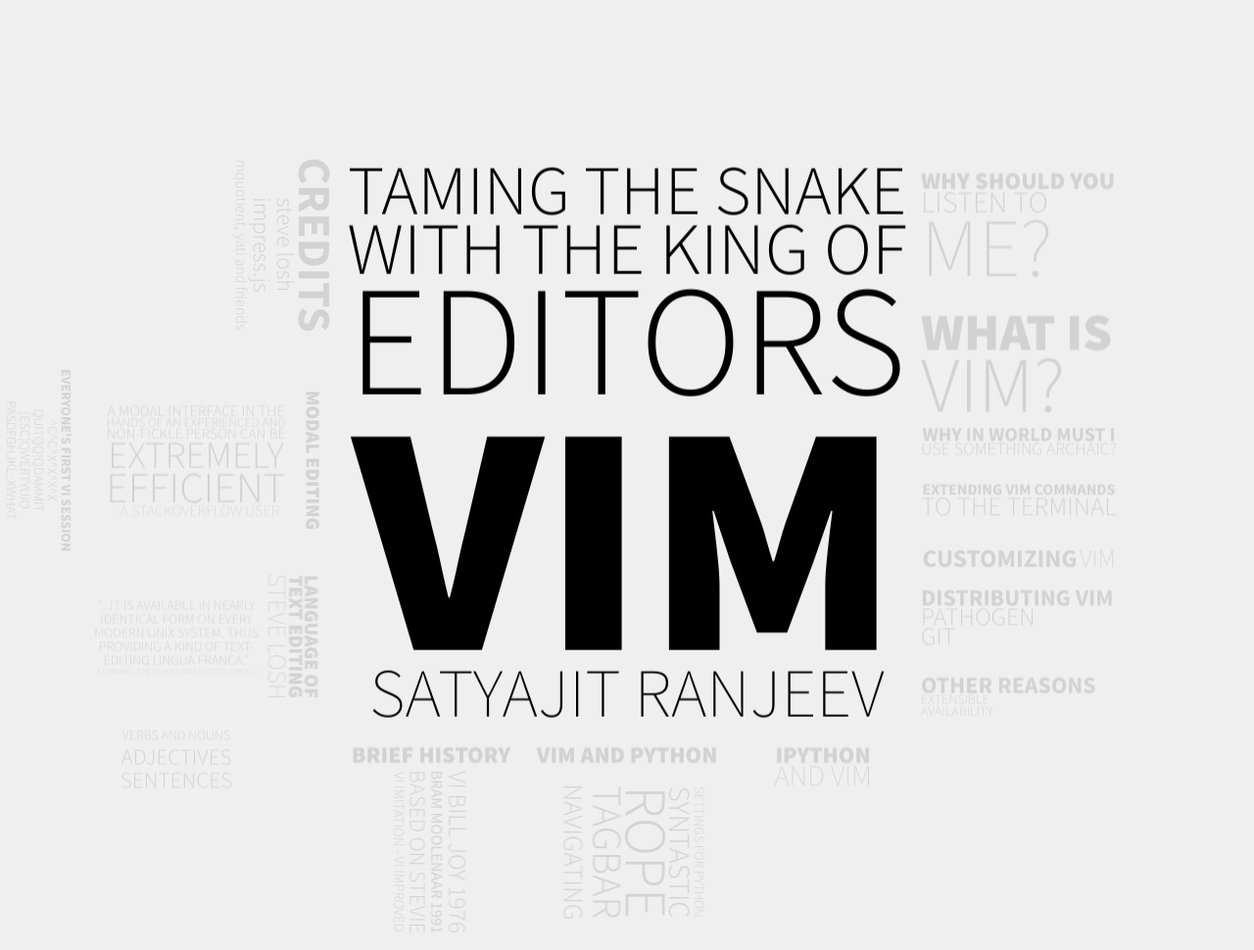
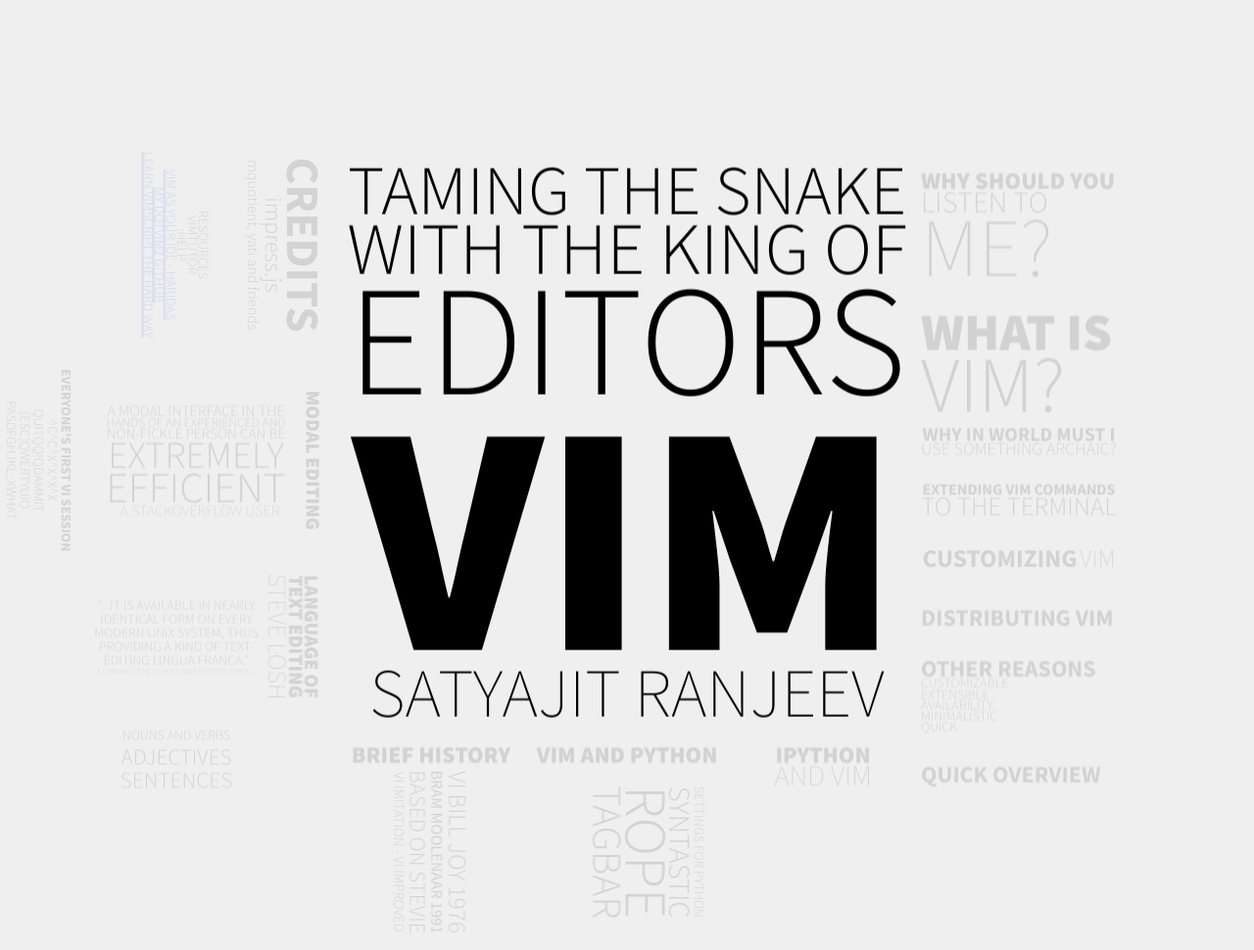
Before and after one commit to satran/satran.github.io, a Jekyll site: the page presentations/taming/index.html, which Jekyll copies as it is, in a window 1280 px wide. Shown: the whole page at 98% size. Built offline with Jekyll 4.4.1, drawn with Linux system fonts in a browser that asks for light colours.

Commit message:
Adding more content.

```diff
--- a/presentations/taming/css/taming.css
+++ b/presentations/taming/css/taming.css
@@ -232,6 +232,17 @@ p{
     font-size: 120px;
 }
 
+#overview{
+    text-align: left;
+}
+
+#overview .text-1{
+    font-weight: 700;
+    font-size: 120px;
+}
+
+
+
 
 #vim-python .text-1{
     font-weight: 900;
@@ -325,10 +336,10 @@ p{
 
 
 
-#questions{
+.vertical{
     color: #efefef;
 }
-#questions.active{
+.vertical.active{
     color: #000000;
 }
 #questions p{
--- a/presentations/taming/index.html
+++ b/presentations/taming/index.html
@@ -98,22 +98,6 @@
             <p>pasdfghjkl;:xwhat</p>
         </div>
 
-        <div id="modal-3" class="step" data-x="-3300" data-y="100" data-rotate="90">
-            <p class="text-1">Modes</p>
-        </div>
-
-        <div id="modal-4" class="step" data-x="-3430" data-y="100" data-rotate="90">
-            <p class="text-1">Normal</p>
-        </div>
-
-        <div id="modal-5" class="step" data-x="-3560" data-y="100" data-rotate="90">
-            <p class="text-1">Insert</p>
-        </div>
-
-        <div id="modal-6" class="step" data-x="-3690" data-y="100" data-rotate="90">
-            <p class="text-1">Command-line</p>
-        </div>
-
 
 
 
@@ -130,7 +114,7 @@
         </div>
 
         <div id="language-2" class="step" data-x="-2300" data-y="1500">
-            <p>verbs and nouns</p>
+            <p>nouns and verbs</p>
         </div>
 
         <div id="language-3" class="step" data-x="-2300" data-y="1610">
@@ -147,8 +131,16 @@
 
         <div id="others" class="step" data-x="2000" data-y="1300">
             <p class="text-1">Other reasons</p>
+            <p class="text-2">customizable</p>
             <p class="text-2">extensible</p>
             <p class="text-3">availability</p>
+            <p class="text-3">minimalistic</p>
+            <p class="text-3">quick</p>
+        </div>
+
+
+        <div id="overview" class="step" data-x="2000" data-y="1700">
+            <p class="text-1">Quick Overview</p>
         </div>
 
 
@@ -171,23 +163,19 @@
         <div id="vim-python-4" class="step" data-x="-100" data-y="2100" data-rotate="90">
             <p class="text-4">Tagbar</p>
         </div>
-        <div id="vim-python-5" class="step" data-x="-270" data-y="2100" data-rotate="90">
-            <p class="text-5">Navigating</p>
-        </div>
 
-
-
-
-        <div id="ipython" class="step" data-x="1000" data-y="1660">
-            <p class="text-1">ipython</p>
-            <p class="text-2">and vim</p>
-        </div>
 
 
 
         <div id="terminal" class="step" data-x="2000" data-y="300">
             <p class="text-1">Extending Vim commands</p>
             <p class="text-2">to the terminal</p>
+        </div>
+
+
+        <div id="ipython" class="step" data-x="1000" data-y="1660">
+            <p class="text-1">ipython</p>
+            <p class="text-2">and vim</p>
         </div>
 
 
@@ -198,27 +186,48 @@
             <p class="text-2">Vim</p>
         </div>
 
+        <div id="custom-1" class="vertical step" data-x="2000" data-y="600" data-rotate-x="-90" data-rotate-y="0">
+            <p>Pathogen</p>
+            <p>Gundo</p>
+            <p>Snipmate</p>
+            <p>Fugitive</p>
+            <p>Command-T</p>
+            <p>Powerline</p>
+            <p>Surround</p>
+        </div>
+
 
 
 
         <div id="distributing" class="step" data-x="2000" data-y="900">
             <p class="text-1">Distributing Vim</p>
-            <p class="text-2">pathogen</p>
-            <p class="text-3">git</p>
         </div>
 
 
 
         <div id="credits" class="step" data-x="-1750" data-y="-1000" data-rotate="90">
             <p class="text-1">Credits</p>
-            <p class="text-3">steve losh</p>
             <p class="text-3">impress.js</p>
             <p class="text-2">MQuotient, Yati and friends</p>
         </div>
 
 
 
-        <div id="questions" class="step" data-x="0" data-y="0" data-scale="6" data-rotate-x="90" data-rotate-y="90">
+
+        <div id="resources" class="step" data-x="-2300" data-y="-1000" data-rotate="90">
+            <p class="text-1">Resources</p>
+            <p class="text-2">Vimtutor</p>
+            <p class="text-2">:help</p>
+            <p class="text-3"><a href="http://haridas.in/vim-as-your-ide.html">Vim as your IDE - Haridas</a></p>
+            <p class="text-4"><a href="https://github.com/satyajitranjeev/DotVim2">My DotVim2 GitHub</a></p>
+            <p class="text-"><a href="http://learnvimscriptthehardway.stevelosh.com/">Learn Vimscript the Hard Way</a></p>
+            <p class="text-"></p>
+        </div>
+
+
+
+
+        <div id="questions" class="vertical step" data-x="0" data-y="0" data-scale="6" data-rotate-x="90" data-rotate-y="90">
             <p>Questions</p>
         </div>
 
```
